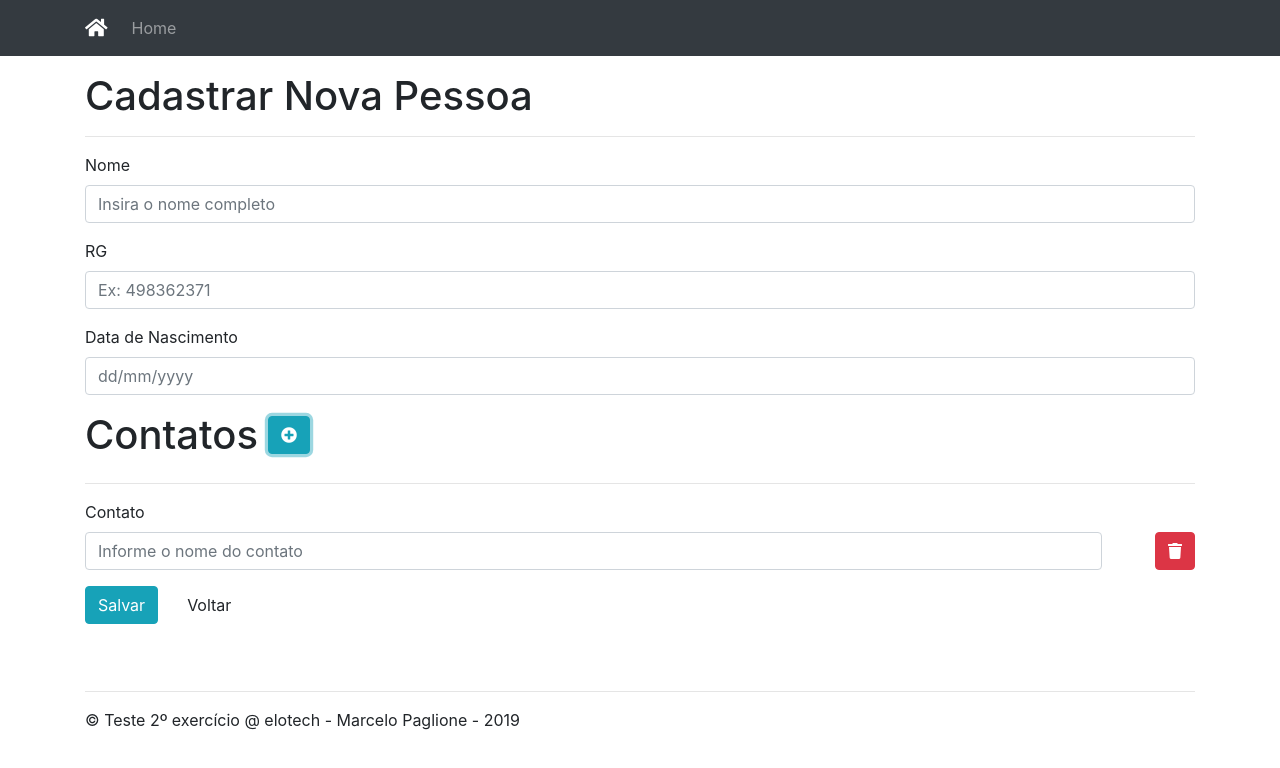
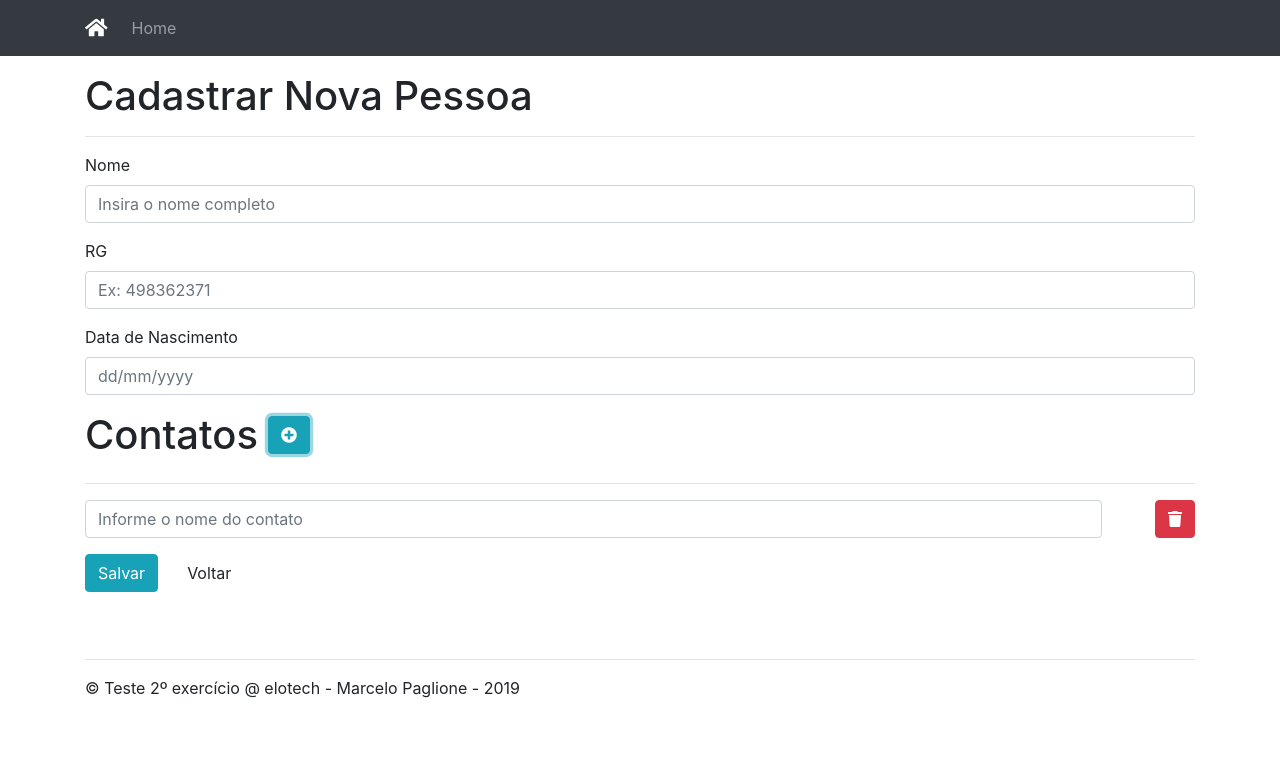
Before and after one commit to marcelopaglione/PeopleContatoAngular, an Angular app: page /person in a window 1280 px wide. Both pictures are taken after a click on the button "Adicionar Novo Contato". Shown: the top 768 px of the page. Built offline with nearby package versions, Linux system fonts and the light colour scheme.

Commit message:
remove label from contato component

```diff
--- a/src/app/components/contato/new-contato.component.html
+++ b/src/app/components/contato/new-contato.component.html
@@ -1,7 +1,6 @@
 <form [formGroup]="fg" class="mt-3 mb-3">
   <div class="form-row">
     <div class="col-11">
-        <label for="name">Contato</label>
         <input type="text" class="form-control" id="nome" formControlName="name" placeholder="Informe o nome do contato">
     </div>
     <div class="col-1 removeButton">
```
